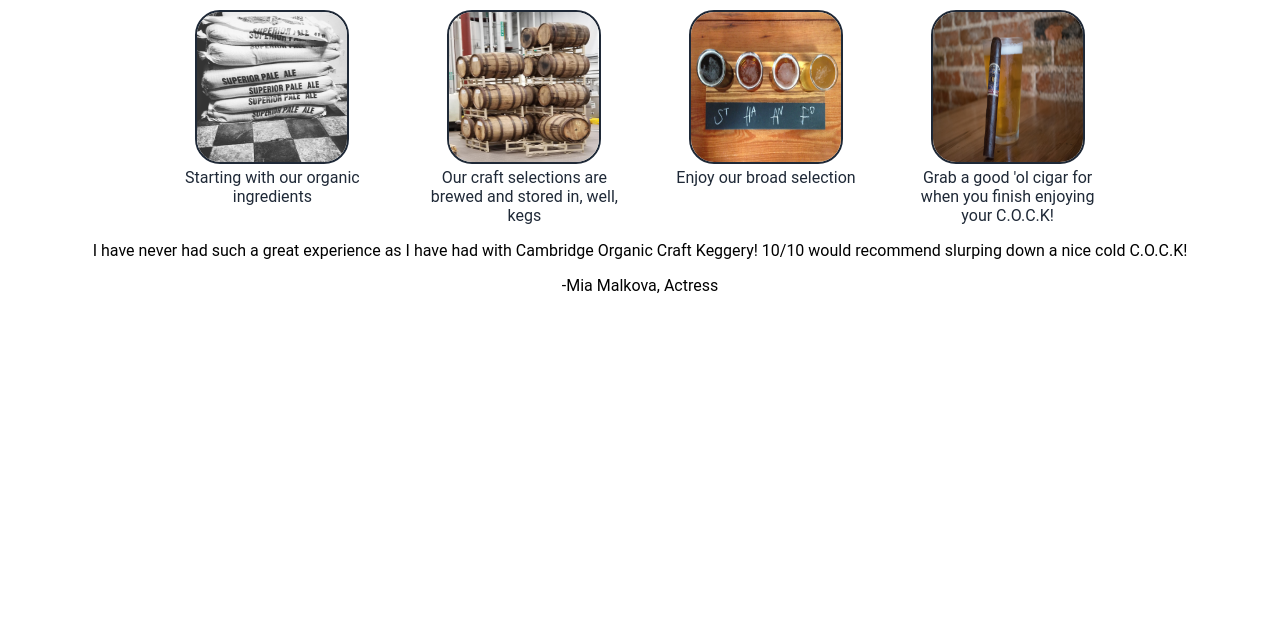
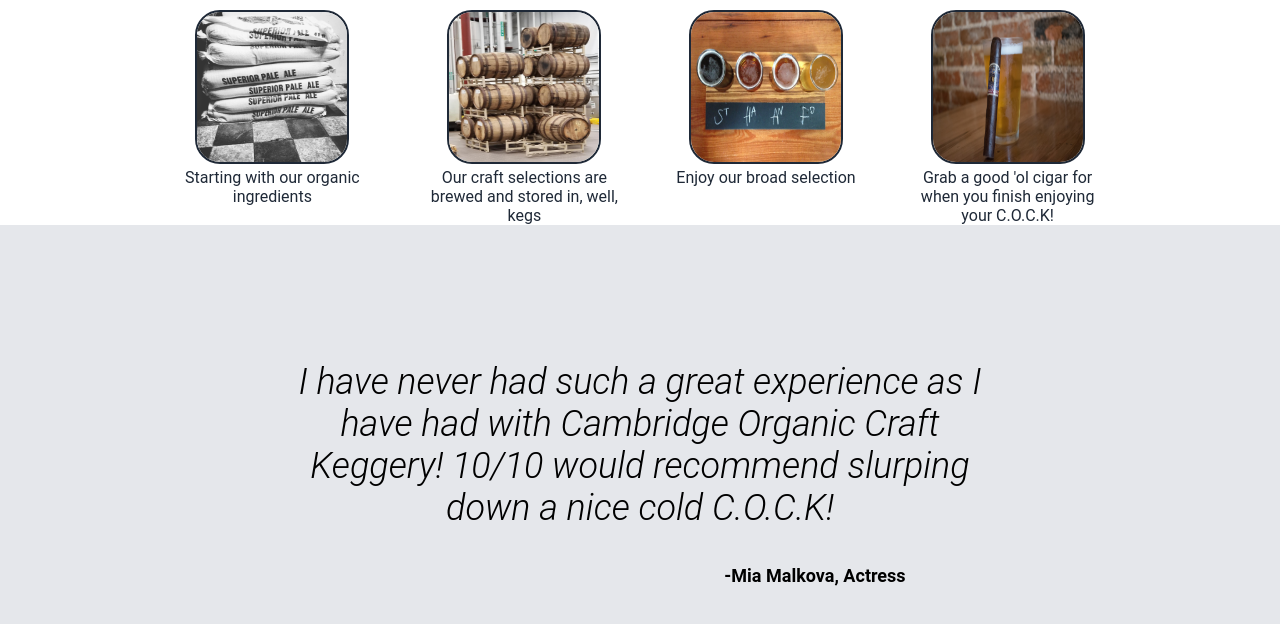
Before and after one commit to JakeHertle/landing-page-project, a plain HTML site: page index.html in a window 1280 px wide. Shown: the part 670-1294 px from the top of the page. Before the commit the page ends 981 px from the top, so only its background shows below. Drawn offline with Linux system fonts and the light colour scheme.

Commit message:
Style Quotation Section

```diff
--- a/index.html
+++ b/index.html
@@ -69,11 +69,11 @@
 
 
         <div class="quote-container">
-            <div class="text">
-                <p class="quote">
+            <div class="quote-text">
+                <p class="quote-main">
                     I have never had such a great experience as I have had with Cambridge Organic Craft Keggery! 10/10 would recommend slurping down a nice cold C.O.C.K!
                 </p>
-                <p class="signature">
+                <p class="quote-signature">
                     -Mia Malkova, Actress
                 </p>
             </div>
--- a/style.css
+++ b/style.css
@@ -130,3 +130,29 @@ a:hover::before {
   .info {
     max-width: 200px;
   }
+  .quote-container {
+      display: flex;
+      flex-direction: column;
+      padding: 100px;
+      background-color: #e5e7eb;
+  }
+  .quote-text {
+      text-align: center;
+  }
+  .quote-main {
+      display: flex;
+      font-size: 36px;
+      font-style: italic;
+      font-weight: 300;
+      justify-content: space-around;
+      align-self: center;
+      flex-wrap: wrap;
+      width: 700px;
+      margin-left: auto;
+      margin-right: auto;
+  }
+  .quote-signature {
+      margin-left: 350px;
+      font-size: 18px;
+      font-weight: 700;
+  }
```
